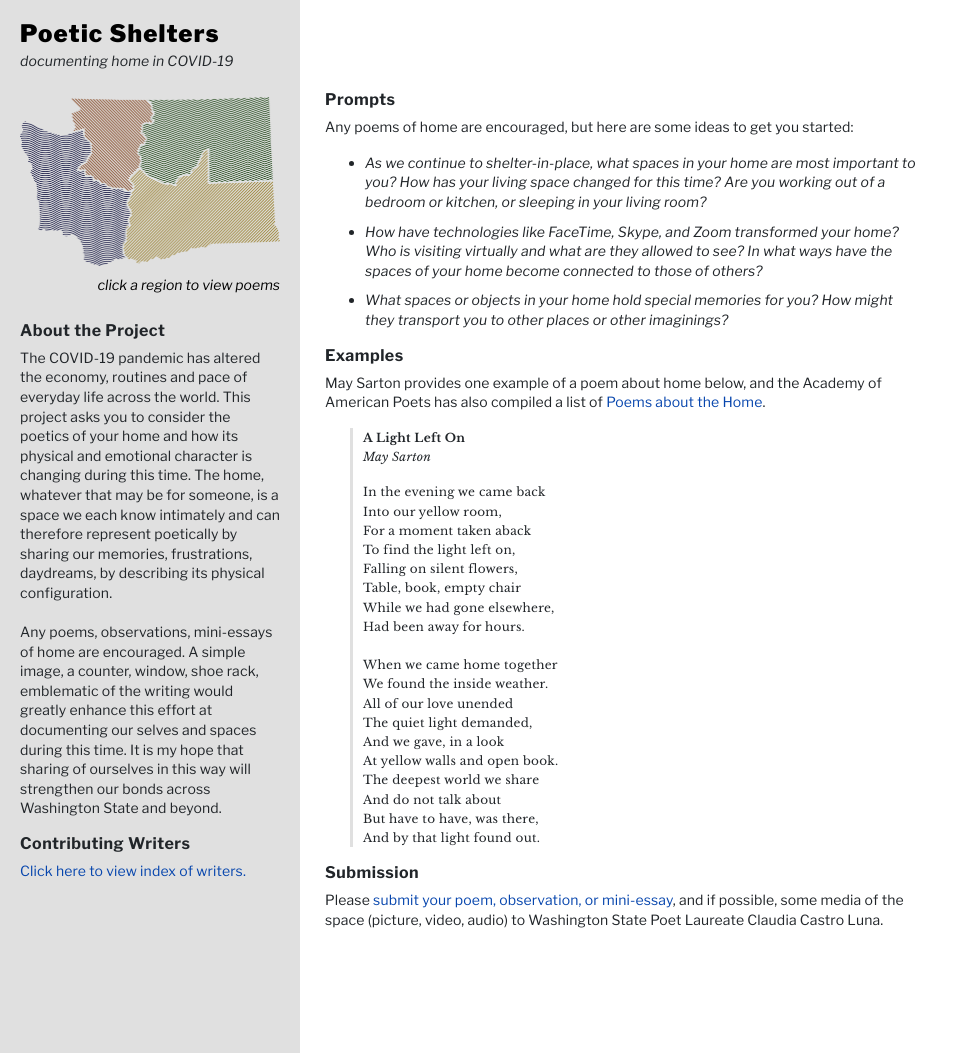
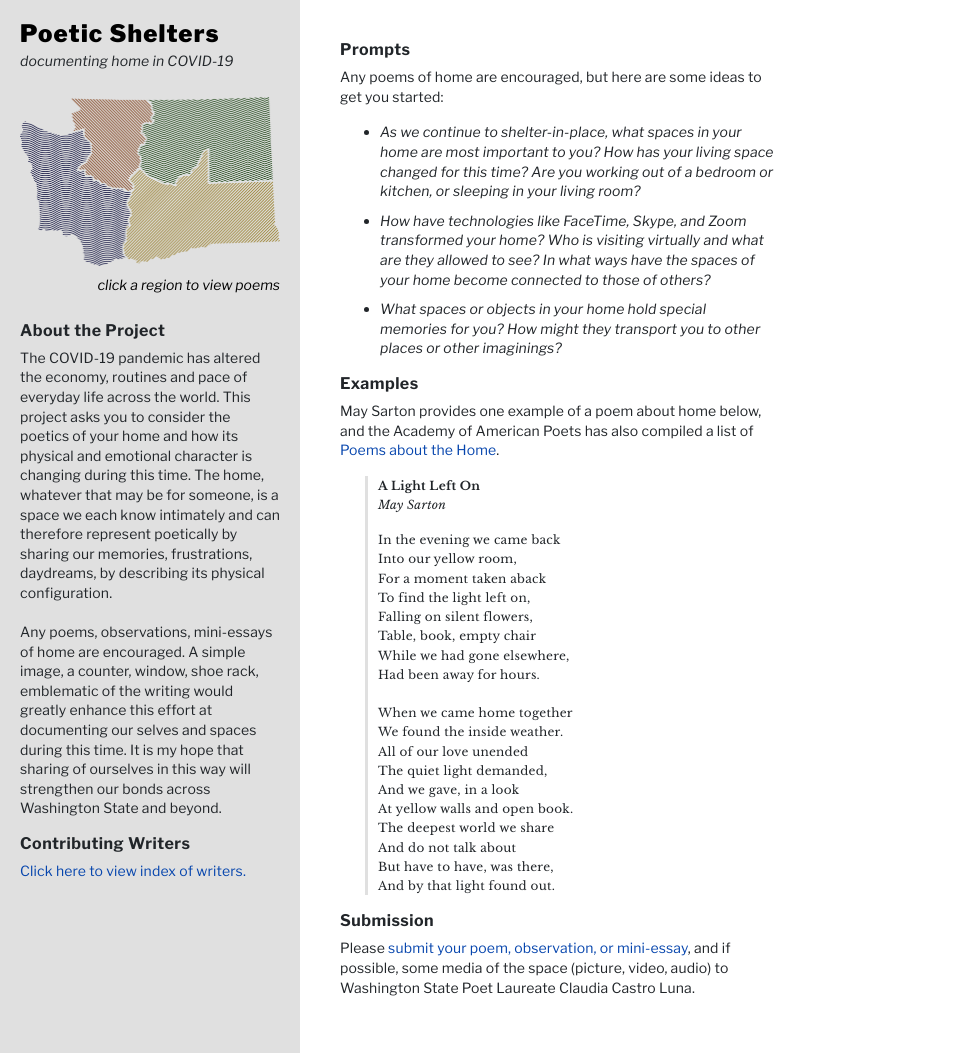
Before and after one commit to poetic-shelters/poetic-shelters.github.io, a Jekyll site: the page built from prompts.html, in a window 1280 px wide and 1053 px high. Shown: the whole window, without its empty margins (0-958 px from the left). Built offline with Jekyll 4.4.1, drawn with Linux system fonts in a browser that asks for light colours; nearby versions of some CDN libraries.

Commit message:
clean up document structure on contributors page, buff sidebar toggle

```diff
--- a/assets/css/dashboard.css
+++ b/assets/css/dashboard.css
@@ -42,23 +42,34 @@ body {
 }
 
  .btn-info{
-   background-color:  #E0E0E0;
-   border-color: #E0E0E0;
-   color: #000;
+   border-color:  #000;
+   background-color: #000;
+   color: #fff;
  }
 
- .btn-info:hover {
-   background-color: #E0E0E0;
-   border-color: #000;
-   border: 2px solid #000;
-  color: #000;
+ .btn-info:not(:disabled):not(.disabled).active, .btn-info:not(:disabled):not(.disabled):active, .show>.btn-info.dropdown-toggle{
+   background-color: #000;
+   border-color:  #000;
 }
 
- button#sidebarCollapse{
+ .btn-info:hover {
+   background-color: #000;
+   color: #fff;
+   border: 2px solid #000;
+}
+
+ button#sidebarCollapse.active{
    margin-left: -50px;
    margin-top: -25px;
-   position: fixed; /* Fixed Sidebar (stay in place on scroll) */
- }
+   background-color: #000;
+   color: #fff;
+}
+
+button#sidebarCollapse{
+      margin-left: -70px;
+      margin-top: -25px;
+      position: fixed;
+      z-index: 1000;}
 
  #sidebar.active {
      margin-left: -300px;
@@ -84,6 +95,12 @@ h2 {
 }
 
 p.sidebar {
+  font-size: 14px;
+  letter-spacing: .01em;
+  line-height: 140%;
+}
+
+p.par {
   font-size: 14px;
   letter-spacing: .01em;
   line-height: 140%;
@@ -143,11 +160,6 @@ h3, h4, h5, h6 {
    * Explanations
    */
 
-div.explain {
-  width: 600px;
-  margin-left: 325px;
-  margin-top: 90px;
-}
 
 li {
   margin: 10px 0;
--- a/assets/js/dashboard.js
+++ b/assets/js/dashboard.js
@@ -2,19 +2,21 @@ $(document).ready(function () {
 
 
     $('#sidebarCollapse').on('click', function () {
-        $('#sidebar, #content').toggleClass('active');
+        $('#sidebar, #content, #sidebarCollapse').toggleClass('active');
         $('a[aria-expanded=true]').attr('aria-expanded', 'false');
     });
 
     function checkMenu(){
     var screen = findBootstrapEnvironment();
 
-    if(screen == "md" ||  screen == "sm" || screen == "xs") {
+    if( screen == "sm" || screen == "xs") {
       $('#sidebar').addClass('active');
       $('#content').addClass('active');
+      $('#sidebarCollapse').addClass('active');
     } else {
       $('#sidebar').removeClass('active');
       $('#content').removeClass('active');
+      $('#sidebarCollapse').removeClass('active');
     }
 }
 
--- a/prompts.html
+++ b/prompts.html
@@ -37,14 +37,18 @@ Any poems, observations, mini-essays of home are encouraged. A simple image, a c
 
 </nav>
 
+
+<div id="content">
+  <div class="row">
+    <div class="col-6">
       <div class="explain">
 
         <h2>Prompts</h2>
-<p class="sidebar">
+      <p class="par">
         Any poems of home are encouraged, but here are some ideas to get you started:
       </p>
 
-<p class="sidebar">
+      <p class="par">
         <i>
         <ul>
           <li>As we continue to shelter-in-place, what spaces in your home are most important to you? How has your living space changed for this time? Are you working out of a bedroom or kitchen, or sleeping in your living room?
@@ -58,7 +62,7 @@ Any poems, observations, mini-essays of home are encouraged. A simple image, a c
       </p>
 
       <h2>Examples</h2>
-<p class="sidebar">
+      <p class="par">
         May Sarton provides one example of a poem about home below, and the Academy of American Poets has also compiled a list of <a href="https://poets.org/text/poems-about-home">Poems about the Home</a>.
       </p>
 
@@ -89,7 +93,13 @@ Any poems, observations, mini-essays of home are encouraged. A simple image, a c
       </blockquote>
 
         <h2>Submission</h2>
-<p class="sidebar">
+      <p class="par">
         Please <a href="mailto:wapoeticroutes@gmail.com">submit your poem, observation, or mini-essay</a>, and if possible, some media of the space (picture, video, audio) to Washington State Poet Laureate Claudia Castro Luna.
       </p>
       </div>
+
+    </div>
+    <div class="col" id="spacer">
+    </div>
+  </div>
+</div>
```
Also changed, not shown: contributors.html (+12 -5 lines). Lines whose indentation alone changed are shown as unchanged.
